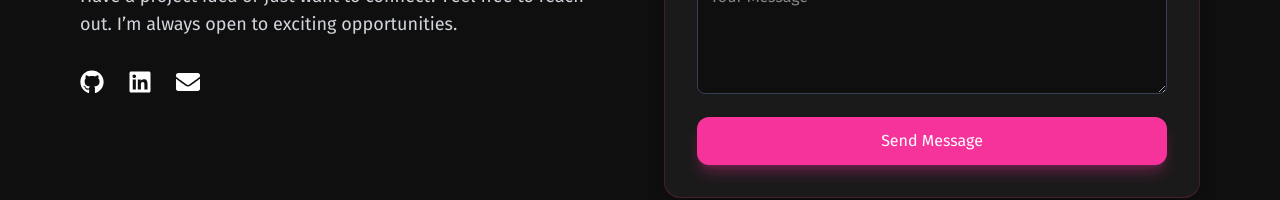
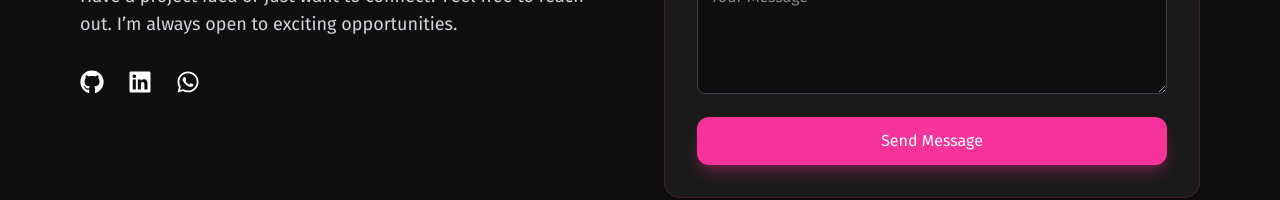
Before and after one commit to amlan09-commits/Portfolio, a React (Vite) app: page / in a window 1280 px wide. Shown: the part 2932-3132 px from the top of the page. Built offline with nearby package versions, Linux system fonts and the light colour scheme.

Commit message:
added whatsapp option to connect

```diff
--- a/src/components/Contact.jsx
+++ b/src/components/Contact.jsx
@@ -1,5 +1,5 @@
 import { motion } from "framer-motion";
-import { FaGithub, FaLinkedin, FaEnvelope } from "react-icons/fa";
+import { FaGithub, FaLinkedin, FaWhatsapp } from "react-icons/fa";
 import emailjs from "@emailjs/browser";
 import { useState } from "react";
 
@@ -120,10 +120,11 @@ const Contact = () => {
             </a>
 
             <a
-              href="mailto:yourmail@gmail.com"
+              href="https://wa.me/916370308546"
+              target="_blank"
               className="hover:text-pink-500 transition duration-300"
             >
-              <FaEnvelope />
+              <FaWhatsapp />
             </a>
           </div>
         </motion.div>
```
